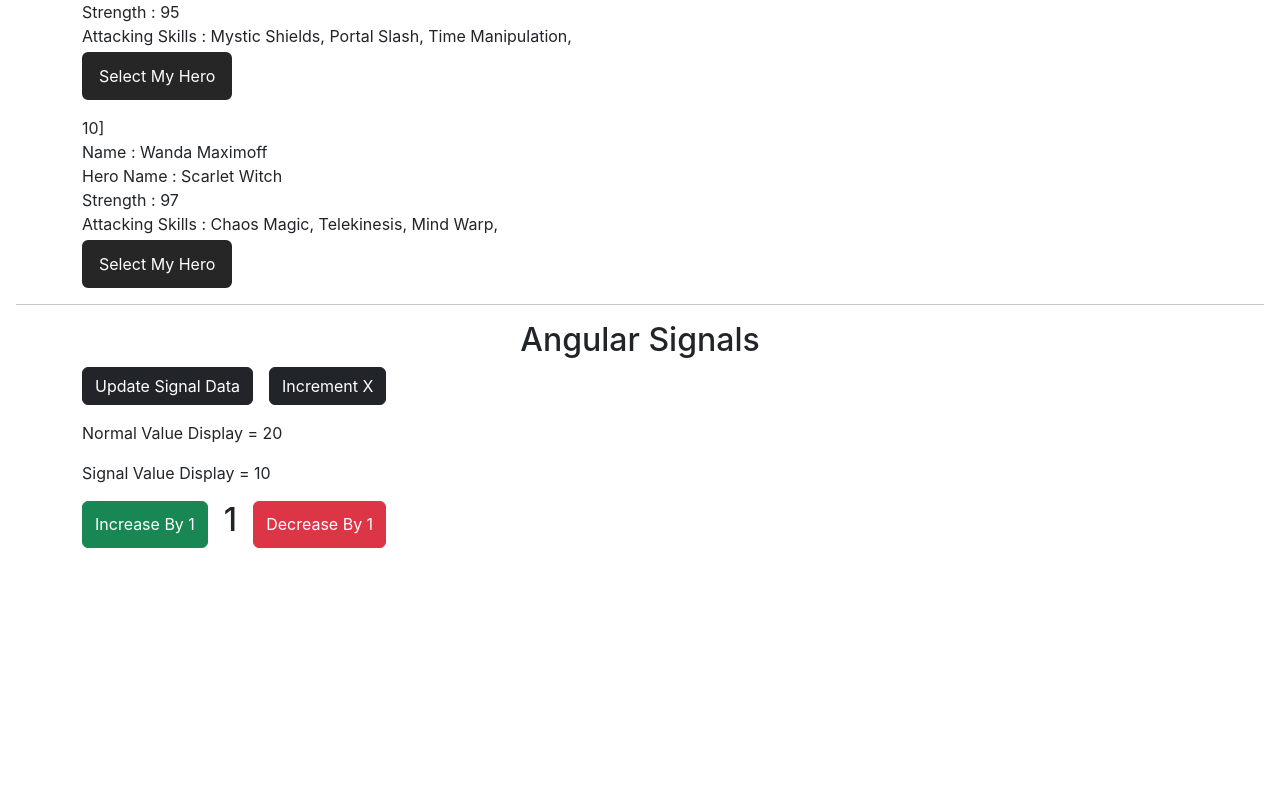
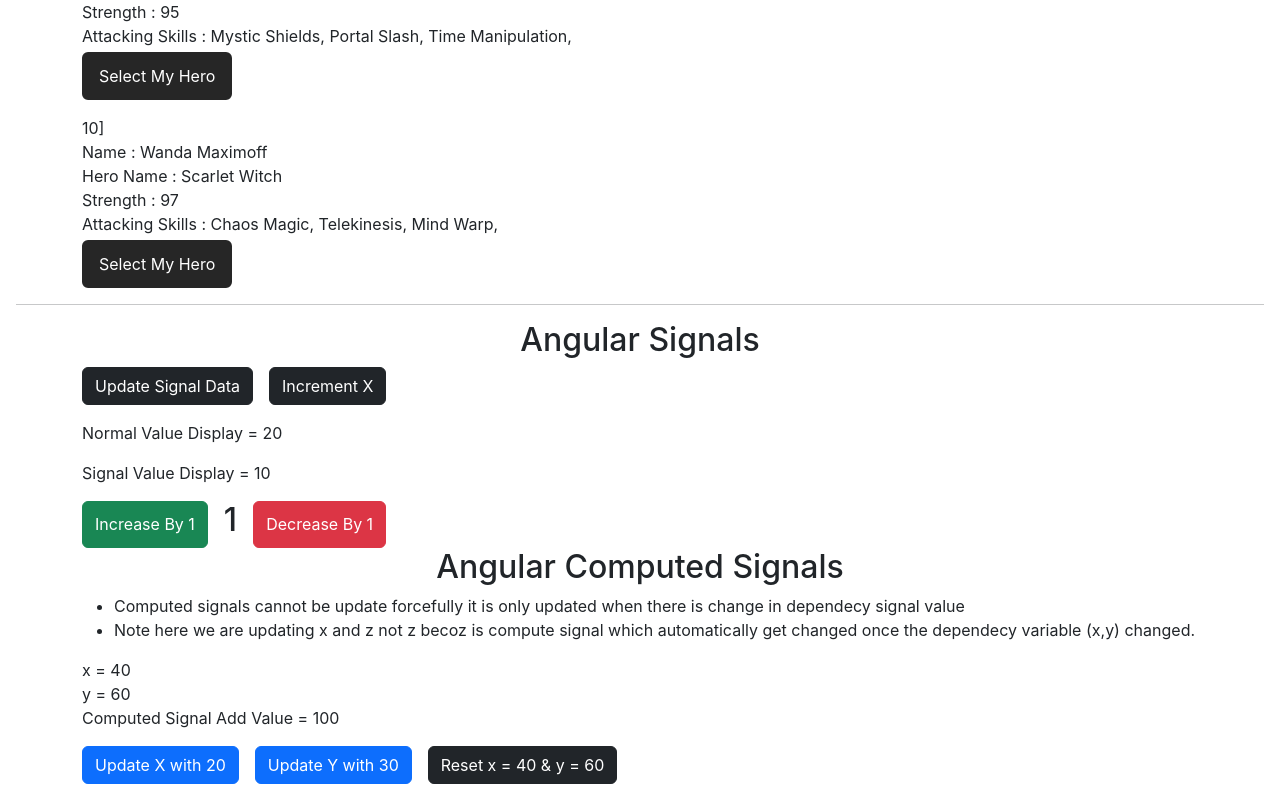
Before and after one commit to darshangujraticodes/Angular-Practice, an Angular app in the folder 01-FirstApp/: page / in a window 1280 px wide. Shown: the part 4657-5457 px from the top of the page. Before the commit the page ends 5221 px from the top, so only its background shows below. Built offline with nearby package versions, Linux system fonts and the light colour scheme.

Commit message:
angular signals

```diff
--- a/01-FirstApp/src/app/components/angularsignals/angularsignals.component.html
+++ b/01-FirstApp/src/app/components/angularsignals/angularsignals.component.html
@@ -32,3 +32,36 @@
     </div>
   </div>
 </section>
+
+<section>
+  <div class="container">
+    <h2 class="text-center">Angular Computed Signals</h2>
+    <ul>
+      <li>
+        Computed signals cannot be update forcefully it is only updated when
+        there is change in dependecy signal value
+      </li>
+      <li>
+        Note here we are updating x and z not z becoz is compute signal which
+        automatically get changed once the dependecy variable (x,y) changed.
+      </li>
+    </ul>
+
+    <div>
+      <span> x = {{ compX() }} </span> <br />
+      <span> y = {{ compY() }} </span> <br />
+      Computed Signal Add Value = <span> {{ compZ() }} </span>
+    </div>
+    <div class="mt-3">
+      <button (click)="updateCompX()" class="btn btn-primary">
+        Update X with 20
+      </button>
+      <button (click)="updateCompY()" class="btn btn-primary ms-3">
+        Update Y with 30
+      </button>
+      <button (click)="resetComputeSignal()" class="btn btn-dark ms-3">
+        Reset x = 40 & y = 60
+      </button>
+    </div>
+  </div>
+</section>
--- a/01-FirstApp/src/app/components/angularsignals/angularsignals.component.ts
+++ b/01-FirstApp/src/app/components/angularsignals/angularsignals.component.ts
@@ -1,4 +1,4 @@
-import { Component, effect, signal } from '@angular/core';
+import { Component, computed, effect, signal } from '@angular/core';
 
 @Component({
   selector: 'app-angularsignals',
@@ -32,4 +32,22 @@ export class AngularsignalsComponent {
     if (type === 'inc') this.num.set(this.num() + 1);
     if (type === 'dec') this.num.set(this.num() - 1);
   }
+
+  // computed signals
+
+  compX = signal(40);
+  compY = signal(60);
+
+  compZ = computed(() => this.compX() + this.compY());
+
+  updateCompX() {
+    this.compX.set(20);
+  }
+  updateCompY() {
+    this.compY.set(30);
+  }
+  resetComputeSignal() {
+    this.compX.set(40);
+    this.compY.set(60);
+  }
 }
```
